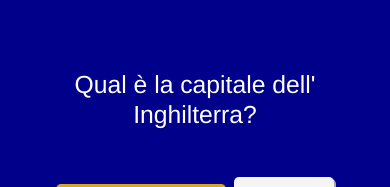
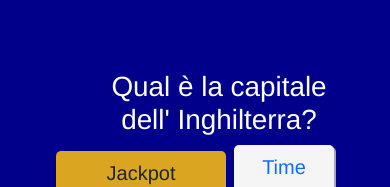
Before and after one commit to AlessandroLembo/vue-wants-millionaire, a Vue app: page / in a window 390 px wide. Shown: the part 350-537 px from the top of the page. Built offline with nearby package versions, Linux system fonts and the light colour scheme.

Commit message:
add media query at question component

```diff
--- a/src/components/QuestionGame.vue
+++ b/src/components/QuestionGame.vue
@@ -10,7 +10,17 @@ export default {
 </script>
 
 <template>
-    <h2 class="text-center text-white my-5">{{ question.question }}</h2>
+    <h1 class="text-center text-white mt-5 single-question">{{ question.question }}</h1>
 </template>
 
-<style scoped lang="scss"></style>
+<style scoped lang="scss">
+.single-question {
+    margin-left: 7rem;
+}
+
+@media screen and (max-width: 992px) {
+    .single-question {
+        margin-left: 3rem;
+    }
+}
+</style>
```
